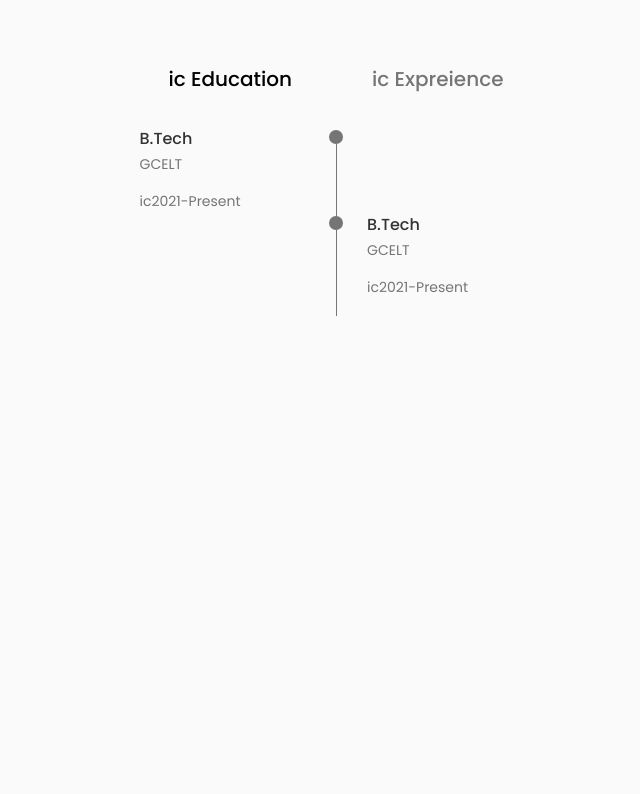
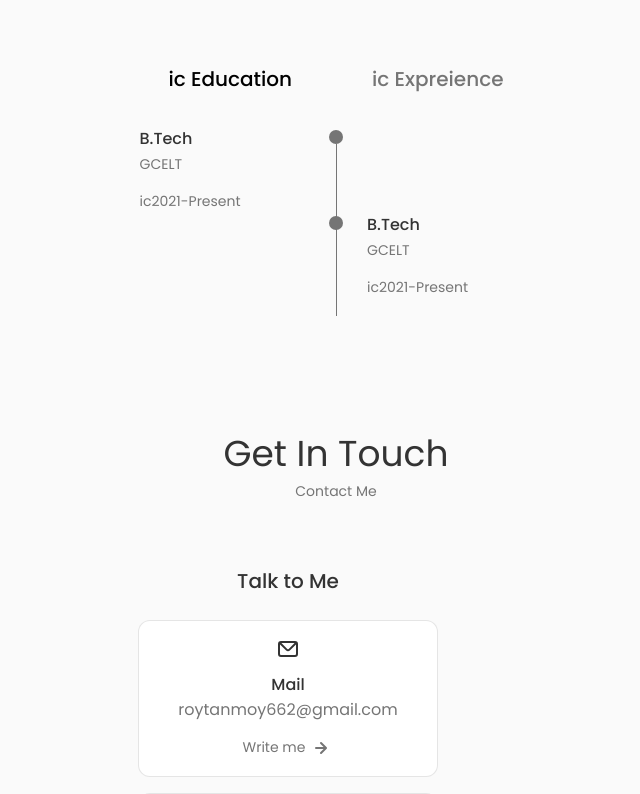
Before and after one commit to Tanmoy0151/Tanmoy0151.github.io, a React (Create React App) app: page / in a window 1280 px wide. Shown: the part 2001-2795 px from the top of the page, without its empty margins (304-944 px from the left). Before the commit the page ends 2331 px from the top, so only its background shows below. Built offline with nearby package versions, Linux system fonts and the light colour scheme.

Commit message:
contact page css almost done

```diff
--- a/src/App.js
+++ b/src/App.js
@@ -1,4 +1,5 @@
 import About from './Components/About/About';
+import Contacts from './Components/Contact/Contacts';
 import Home from './Components/Home/Home';
 import Navbar from './Components/NavBar/Navbar';
 import Qualification from './Components/Qualification/Qualification';
@@ -13,6 +14,7 @@ function App() {
       <About />
       <Skills />
       <Qualification />
+      <Contacts/>
     </>
   );
 }
--- a/src/Components/Contact/Contacts.css
+++ b/src/Components/Contact/Contacts.css
@@ -0,0 +1,95 @@
+.contact-container {
+  grid-template-columns: repeat(2, max-content);
+  justify-content: center;
+  column-gap: 6rem;
+  padding-bottom: 3rem;
+}
+
+.contact-title {
+  text-align: center;
+  font-size: var(--h3-font-size);
+  font-weight: var(--font-medium);
+  margin-bottom: var(--mb-1-5);
+}
+.contact-info {
+  display: grid;
+  row-gap: 1rem;
+  grid-template-columns: 300px;
+}
+.contact-card {
+  background-color: var(--container-color);
+  border: 1px solid rgba(0, 0, 0, 0.1);
+  padding: 1rem;
+  border-radius: 0.75rem;
+  text-align: center;
+}
+.contact-card-icon {
+  font-size: 2rem;
+  color: var(--title-color);
+  margin-bottom: var(--mb-0-25);
+}
+
+.contact-card-title,
+.contact-card-data {
+  font-size: var(--font-medium);
+}
+
+.contact-card-title {
+  font-weight: var(--font-medium);
+}
+.contact-card-data {
+  display: block;
+  margin-bottom: var(--mb-0-75);
+}
+
+.contact-button {
+  color: var(--text-color);
+  font-size: var(--small-font-size);
+  display: inline-flex;
+  align-items: center;
+  justify-content: center;
+  column-gap: 0.25rem;
+}
+.contact-button-icon {
+  font-size: 1rem;
+  transition: 0.3s;
+}
+.contact-button:hover .contact-button-icon {
+  transform: translate(0.25rem);
+}
+
+.contact-form {
+  width: 360px;
+}
+
+.contact-from-div {
+  position: relative;
+  margin-bottom: var(--mb-2);
+  height: 4rem;
+}
+.contact-from-input {
+  position: absolute;
+  top: 0;
+  left: 0;
+  width: 100%;
+  height: 100%;
+  border: 2px solid rgba(0, 0, 0, 0.3);
+  background: none;
+  color: var(--text-color);
+  outline: none;
+  border-radius: 0.75rem;
+  padding: 1.5rem;
+  z-index: 1;
+}
+.contact-from-tag {
+  position: absolute;
+  top: -0.75rem;
+  left: 1.25rem;
+  font-size: var(--smaller-font-size);
+  padding: 0.25rem;
+  background-color: var(--body-color);
+  z-index: 10;
+}
+.contact-from-area {
+  height: 11rem;
+}
--- a/src/Components/Contact/Contacts.jsx
+++ b/src/Components/Contact/Contacts.jsx
@@ -1,5 +1,6 @@
 import React from 'react'
 import './Contacts.css'
+import { UilArrowRight, UilEnvelope, UilPhoneAlt, UilLinkedinAlt } from '@iconscout/react-unicons'
 const Contacts = () => {
     return (
         <section className="contact section" id="contact">
@@ -12,11 +13,54 @@ const Contacts = () => {
                 <div className="contact-content">
                     <h3 className="contact-title">Talk to Me</h3>
                     <div className="contact-info">
-                        <div className="contact-card"><>icon</>
-                            <h3 className="contact-card-title"></h3></div>
-                        <span className="contact-card-data"></span>
-                        <a href="" className="contact-button"></a>            </div>
+                        {/* mail */}
+                        <div className="contact-card"><UilEnvelope className='contact-card-icon' />
+                            <h3 className="contact-card-title">Mail</h3>
+                            <span className="contact-card-data">roytanmoy662@gmail.com</span>
+                            <a href="mailto:roytanmoy662@gmail.com" className="contact-button">Write me {" "}<UilArrowRight className='contact-button-icon' /></a>
+                        </div>
+                        {/* phone */}
+                        <div className="contact-card"><UilPhoneAlt className='contact-card-icon' />
+                            <h3 className="contact-card-title">Mobile</h3>
+                            <span className="contact-card-data">+91 9093141114</span>
+                            <a href="tel:+91 9093141114" className="contact-button">Call me {" "}<UilArrowRight className='contact-button-icon' /></a>
+                        </div>
+                        {/* Linkedin */}
+                        <div className="contact-card"><UilLinkedinAlt className='contact-card-icon' />
+                            <h3 className="contact-card-title">Linkedin</h3>
+                            <span className="contact-card-data">tanmoy-roy-28b081253</span>
+                            <a href="https://www.linkedin.com/in/tanmoy-roy-28b081253/" className="contact-button">See me {" "}<UilArrowRight className='contact-button-icon' /></a>
+
+                        </div>
+
+                        <div className="contact-content">
+                            <h3 className="contact-title">Write me on Your Project</h3>
+                            <form action="" className="contact-form">
+                                <div className="contact-from-div">
+                                    <label htmlFor="" className="contact-from-tag">Name</label>
+                                    <input type="text" name="name" className="contact-from-input" placeholder='Insert Your Name' />
+
+                                </div>
+                                <div className="contact-from-div">
+                                    <label htmlFor="" className="contact-from-tag">Email</label>
+                                    <input type="email" name="email" className="contact-from-input" placeholder='Insert Your Email' />
+
+                                </div>
+                                <div className="contact-from-div contact-from-area">
+                                    <label htmlFor="" className="contact-from-tag">Project</label>
+                                    <textarea type="text" name="project" cols='30' rows='10' className="contact-from-input" placeholder='Write your Projects' />
+
+                                </div>
+                                <button className="button button--flex">
+                                    Send Message
+                                </button>
+                            </form>
+                        </div>
+
+
+                    </div>
                 </div>
+
             </div>
         </section>
     )
```
